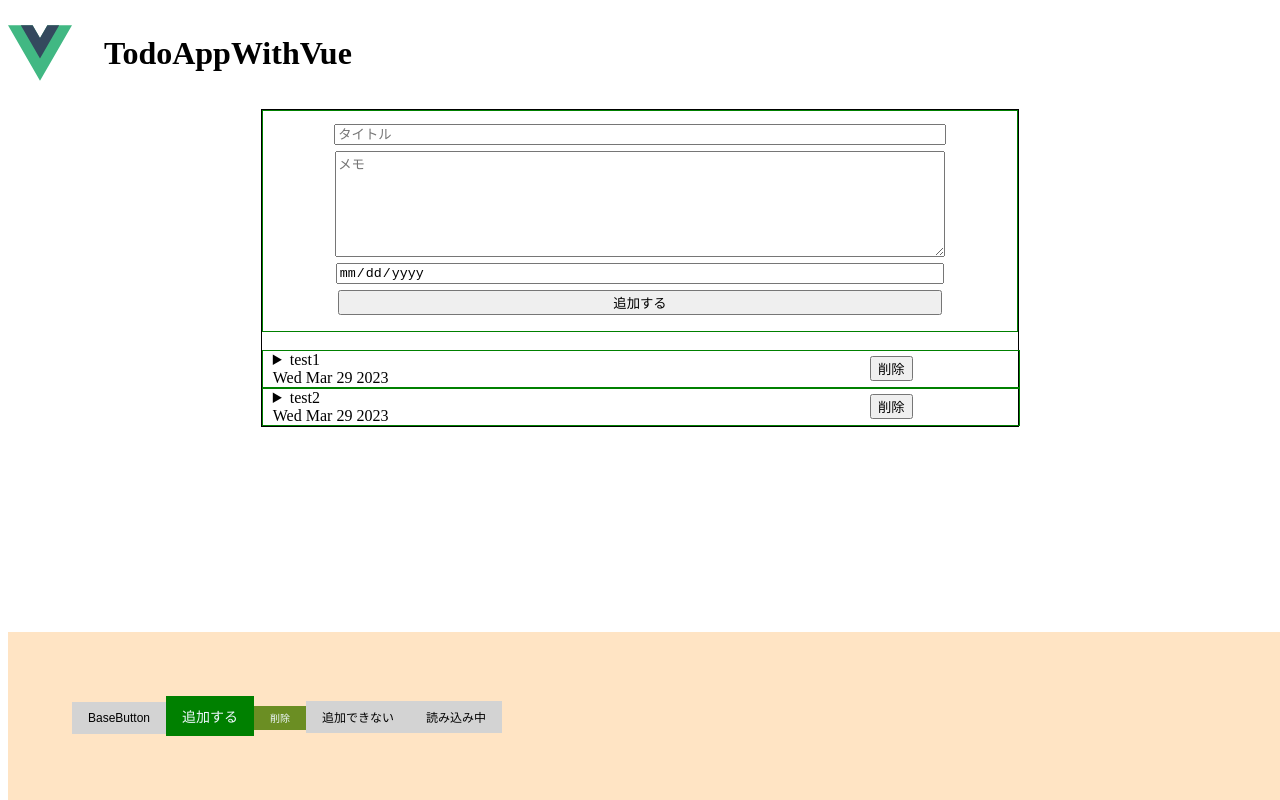
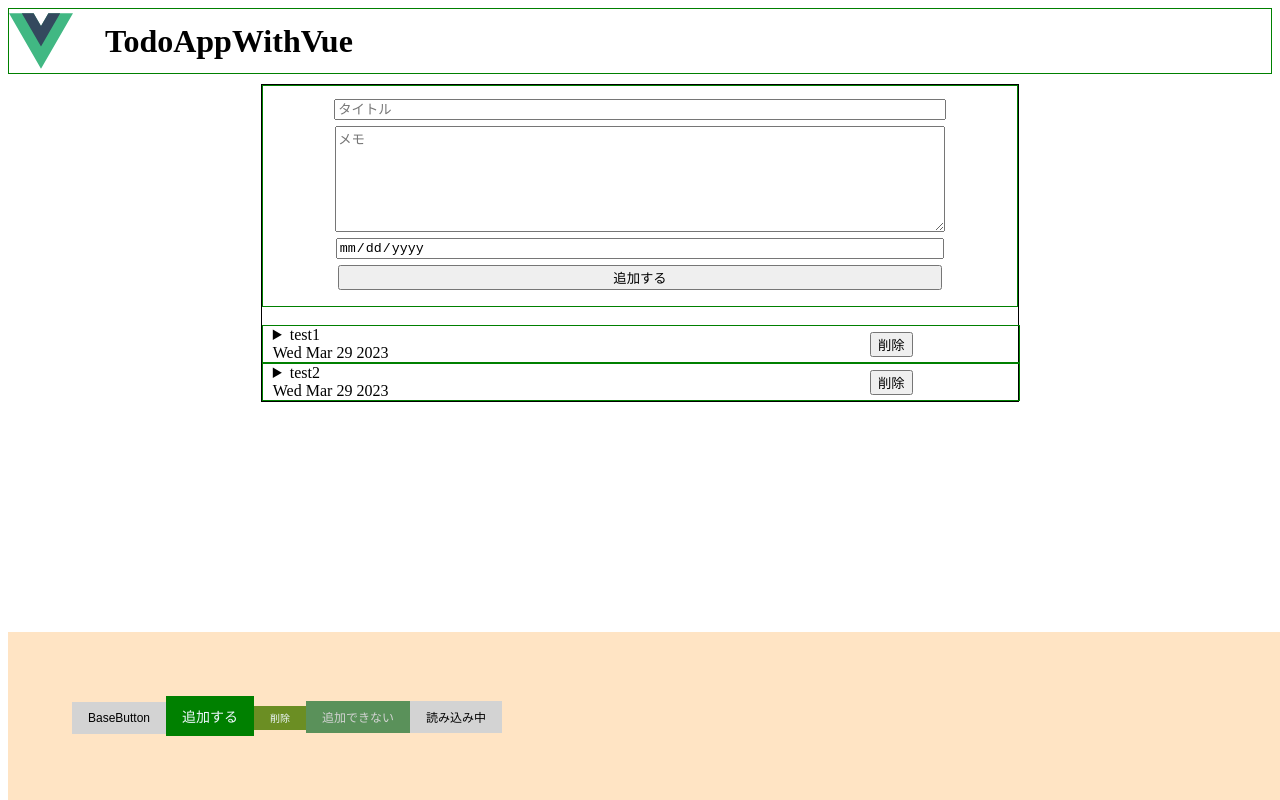
Before and after one commit to YuukiTerui/TodoAppWithVue, a Vue app in the folder todoapp/: page / in a window 1280 px wide. Shown: the top 800 px of the page. Built offline with nearby package versions, Linux system fonts and the light colour scheme.

Commit message:
追加ボタンdisabled時のスタイル追加

```diff
--- a/todoapp/src/App.vue
+++ b/todoapp/src/App.vue
@@ -26,7 +26,7 @@
     <base-button>BaseButton</base-button>
     <base-button type="add" size="large">追加する</base-button>
     <base-button type="delete" size="small">削除</base-button>
-    <base-button :disabled="true">追加できない</base-button>
+    <base-button type="add" :disabled="true">追加できない</base-button>
     <base-button :loading="true">ローディング</base-button>
   </footer>
 </template>
@@ -80,7 +80,9 @@ const deleteTodo = (id: number, title: string) => {
 }
 
 header {
+  border: green 1px solid;
   line-height: 1.5;
+  height: 64px;
 }
 
 .logo {
--- a/todoapp/src/components/BaseButton.vue
+++ b/todoapp/src/components/BaseButton.vue
@@ -70,6 +70,11 @@ const classes = computed(() => {
     color: aliceblue;
 }
 
+.BaseButton._add:disabled {
+    background-color: rgb(90, 145, 90);
+    color: lightgray;
+}
+
 .BaseButton._delete {
     background-color: olivedrab;
     color: aliceblue;
```
